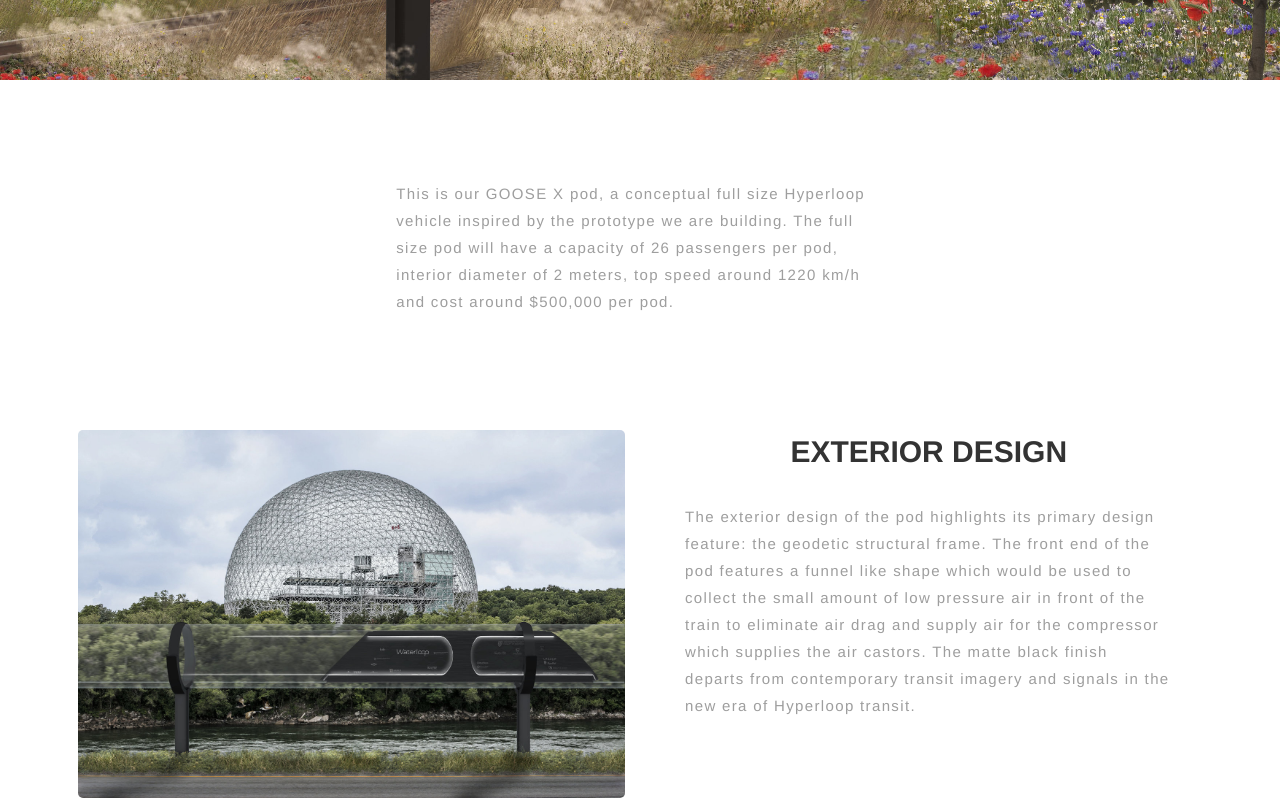
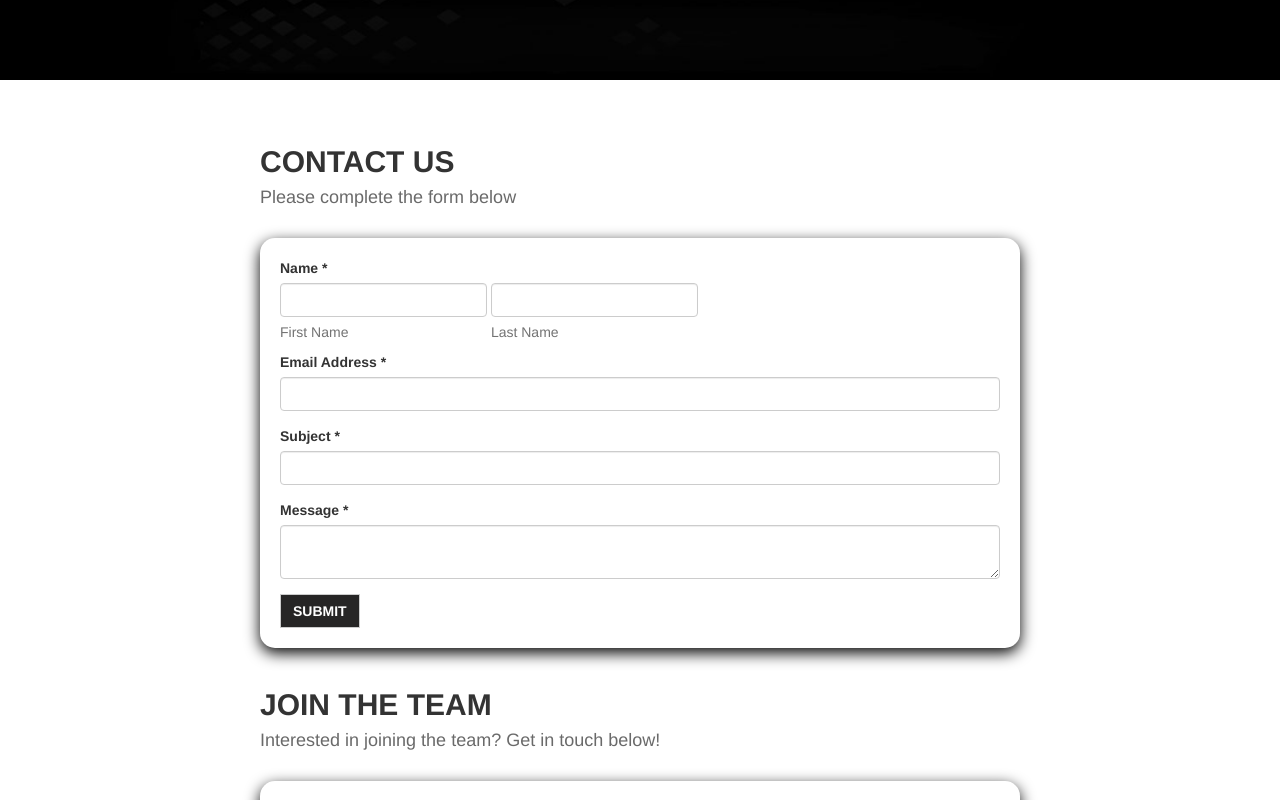
Before and after one commit to hsami10/Waterloop_website, a React app: page / in a window 1280 px wide. Shown: the part 660-1460 px from the top of the page. Built offline with nearby package versions, Linux system fonts and the light colour scheme.

Commit message:
Add box shadow to form boxes in contact.

```diff
--- a/app/bin/css/_sponsors-contact.scss
+++ b/app/bin/css/_sponsors-contact.scss
@@ -77,6 +77,12 @@ $spTxtClr: rgb(38, 37, 37);
     }
 }
 
+#contContent > .row > form {
+    padding: 20px;
+    border-radius: 15px;
+    box-shadow: 0px 5px 15px black;
+}
+
 .fmSubmit {
     @include border-radius(0);
     background:  $spTxtClr;
--- a/app/bin/css/styles.css
+++ b/app/bin/css/styles.css
@@ -241,6 +241,11 @@ you see classes below that have not been explicitly defined in the modules*/
   #contContent h4 {
     color: #6a6a6a; }
 
+#contContent > .row > form {
+  padding: 20px;
+  border-radius: 15px;
+  box-shadow: 0px 5px 15px black; }
+
 .fmSubmit {
   -webkit-border-radius: 0;
   -moz-border-radius: 0;
--- a/app/src/index.jsx
+++ b/app/src/index.jsx
@@ -17,7 +17,7 @@ class App extends React.Component {
         super(props);
 
         this.state = {
-            page: 'gooseX-page'
+            page: 'contact-page'
         }
     }
 
```
